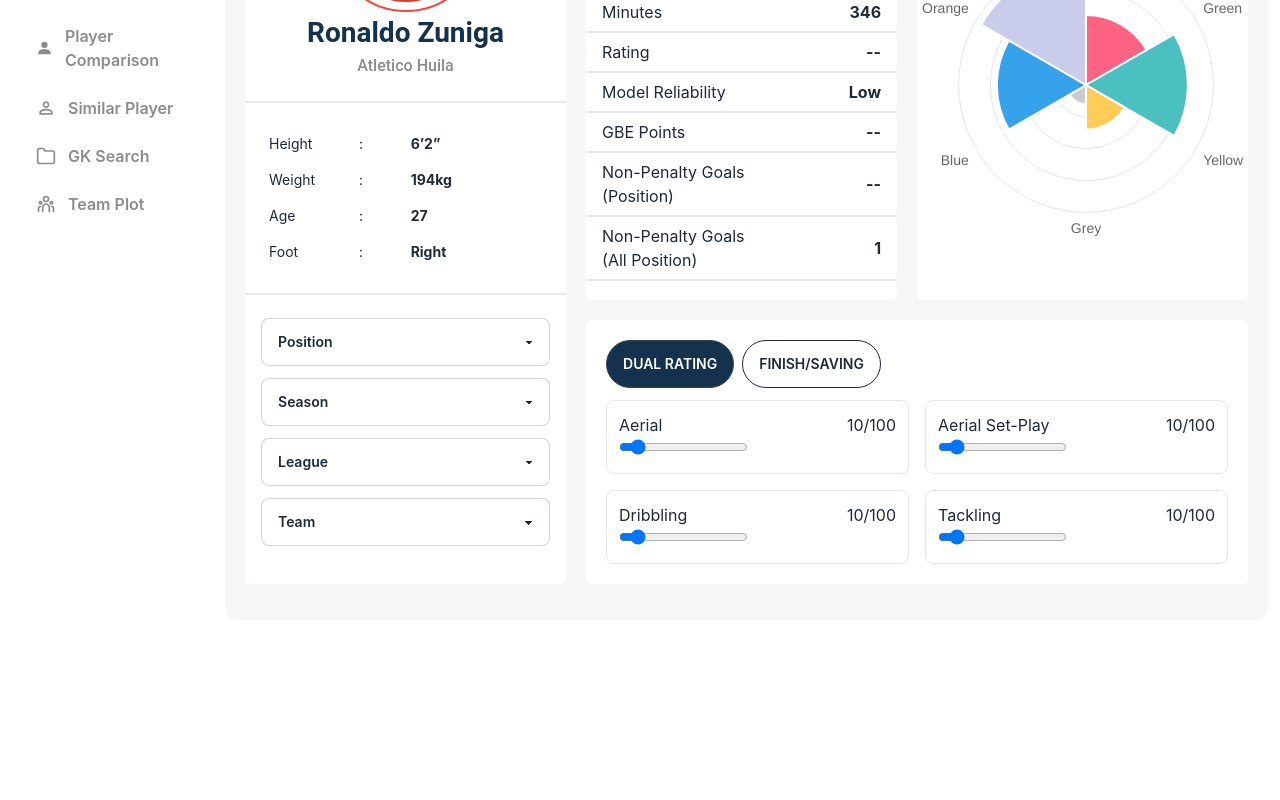
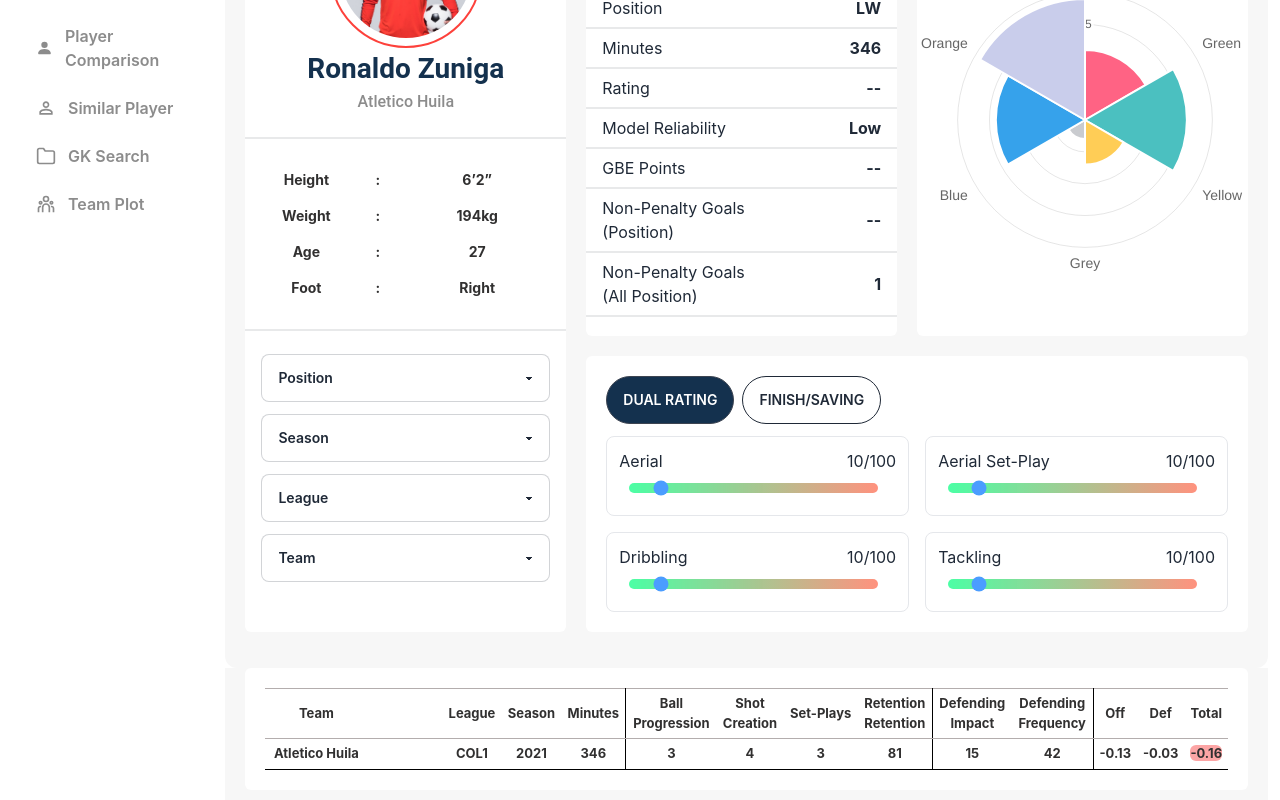
Before and after one commit to reshad21/football-figma, a React (Create React App) app: page / in a window 1280 px wide. Shown: the part 258-1058 px from the top of the page. Before the commit the page ends 878 px from the top, so only its background shows below. Built offline with nearby package versions, Linux system fonts and the light colour scheme.

Commit message:
table input

```diff
--- a/src/Pages/Home/Home/Home.js
+++ b/src/Pages/Home/Home/Home.js
@@ -1,4 +1,5 @@
 import React from 'react';
+import Table from '../../../components/HomepageTable/Table';
 import PlayerCard from '../../../components/PlayerCard';
 import PlayerSkills from '../../../components/PlayerSkills';
 import PolarChart from '../../../components/PolarChart';
@@ -6,7 +7,8 @@ import ProfileCard from '../../../components/ProfileCard';
 
 const Home = () => {
     return (
-        <div className='flex bg-[#F7F7F7] w-[88%] px-5 py-9 rounded-[12px] gap-5 justify-between'>
+        <div className='w-[88%] flex flex-col py-9'>
+            <div className='flex bg-[#F7F7F7] w-[100%] px-5 py-9 rounded-[12px] gap-5 justify-between'>
                 <PlayerCard></PlayerCard>
                 <div className="flex flex-col gap-5 w-[66%]">
                     <div className='flex gap-5 w-full'>
@@ -16,6 +18,10 @@ const Home = () => {
                     <PlayerSkills></PlayerSkills>
                 </div>
             </div>
+            <div className="bg-[#F7F7F7] w-[100%] px-5 pb-5">
+                <Table></Table>
+            </div>
+        </div>
     );
 };
 
--- /dev/null
+++ b/src/components/HomepageTable/Table.css
@@ -0,0 +1,52 @@
+table {
+    /* border: 1px solid #b3adad; */
+    border-collapse: collapse;
+    padding: 5px;
+    font-weight: bold;
+}
+
+table th {
+    border-top: 1px solid #b3adad;
+    border-bottom: 1px solid #b3adad;
+    padding: 5px;
+    background: #ffffff;
+    color: #313030;
+    font-size: 13px;
+}
+
+table td {
+    /* border: 1px solid #b3adad; */
+    text-align: center;
+    padding: 5px;
+    background: #ffffff;
+    color: #313030;
+    font-size: 13px;
+}
+
+/* custome css */
+/* table {
+    border-collapse: collapse;
+}
+
+td {
+    border: 1px solid black;
+}
+
+/* specific cell */
+#cell-border {
+    /* border-top: 2px solid red; */
+    /* border-left: 2px solid red; */
+    border-right: 1px solid black;
+    /* border-bottom: 1px solid black; */
+}
+
+#row-border {
+    border-bottom: 1px solid black;
+}
+
+/* tr:nth-child(1){
+    cellspacing: 10px;
+} */
+.larger-padding {
+    padding-right: 80px;
+}
--- /dev/null
+++ b/src/components/HomepageTable/Table.jsx
@@ -0,0 +1,47 @@
+import React from 'react';
+import './Table.css';
+const Table = () => {
+    return (
+        <div className='card bg-base-100 w-[100%] rounded-md p-5'>
+            <table className='w-full'>
+                <thead>
+                    <tr>
+                        <th class="larger-padding">Team</th>
+                        <th>League</th>
+                        <th>Season</th>
+                        <th id="cell-border">Minutes</th>
+                        <th><span>Ball</span> <br /> <span>Progression</span></th>
+                        <th><span>Shot</span> <br /> <span>Creation</span></th>
+                        <th>Set-Plays</th>
+                        <th id="cell-border"><span>Retention</span> <br /> <span>Retention</span></th>
+                        <th><span>Defending</span> <br /> <span>Impact</span></th>
+                        <th id="cell-border"><span>Defending</span> <br /> <span>Frequency</span></th>
+                        <th>Off</th>
+                        <th>Def</th>
+                        <th>Total</th>
+                    </tr>
+                </thead>
+                <tbody>
+                    <tr id="row-border">
+                        <td class="larger-padding">Atletico Huila</td>
+                        <td>COL1</td>
+                        <td>2021</td>
+                        <td id="cell-border">346</td>
+                        <td>3</td>
+                        <td>4</td>
+                        <td>3</td>
+                        <td id="cell-border">81</td>
+                        <td>15</td>
+                        <td id="cell-border">42</td>
+                        <td>-0.13</td>
+                        <td>-0.03</td>
+                        <td><span className='bg-red-300 rounded-md'>-0.16</span></td>
+                    </tr>
+                </tbody>
+            </table>
+
+        </div>
+    );
+};
+
+export default Table;
--- a/src/components/PlayerSkills.jsx
+++ b/src/components/PlayerSkills.jsx
@@ -6,7 +6,42 @@ const PlayerSkills = () => {
     const [setPlay, setPlayValue] = useState(10);
     const [Dribbling, setDribblingValue] = useState(10);
     const [Tackling, setTacklingValue] = useState(10);
+
+    const rangeSliderStyles = {
+        rangeSlider: {
+            WebkitAppearance: 'none',
+            width: '90%',
+            height: '10px',
+            background: 'linear-gradient(to right, #00FF7F, #FF6347)',
+            outline: 'none',
+            opacity: '0.7',
+            transition: 'opacity .2s',
+            borderRadius: '5px',
+            margin: '10px',
+        },
+        rangeSliderThumb: {
+            WebkitAppearance: 'none',
+            // appearance: 'none',
+            width: '20px',
+            height: '20px',
+            borderRadius: '50%',
+            cursor: 'pointer',
+            background: 'white',
+            boxShadow: '0px 0px 5px rgba(0, 0, 0, 0.2)',
+        },
+        rangeSliderThumbCustom: {
+            background: 'url(`../assets/Group 257.png`) center center no-repeat',
+            backgroundSize: '50% 50%',
+            border: 'none',
+        },
+        rangeSliderThumbActive: {
+            backgroundColor: 'red',
+        }
+    };
+
+
     return (
+
         <div className='card bg-base-100 w-[100%] rounded-md p-5'>
             <div className="cardHeader pb-3">
                 <Link className='btn h-[38px] rounded-full mr-2 bg-[#14314E]'>Dual Rating</Link>
@@ -19,7 +54,7 @@ const PlayerSkills = () => {
                         <span>Aerial</span>
                         <span>{Aerial}/100</span>
                     </div>
-                    <input type="range" min="0" max="100" value={Aerial} onChange={e => AerialValue(e.target.value)} className="" />
+                    <input type="range" min="0" max="100" value={Aerial} onChange={e => AerialValue(e.target.value)} style={rangeSliderStyles.rangeSlider} />
                 </div>
 
                 <div className="skills border rounded-lg p-3">
@@ -27,7 +62,7 @@ const PlayerSkills = () => {
                         <span>Aerial Set-Play</span>
                         <span>{setPlay}/100</span>
                     </div>
-                    <input type="range" min="0" max="100" value={setPlay} onChange={e => setPlayValue(e.target.value)} className="" />
+                    <input type="range" min="0" max="100" value={setPlay} onChange={e => setPlayValue(e.target.value)} style={rangeSliderStyles.rangeSlider} />
                 </div>
 
                 <div className="skills border rounded-lg p-3">
@@ -35,7 +70,7 @@ const PlayerSkills = () => {
                         <span>Dribbling</span>
                         <span>{Dribbling}/100</span>
                     </div>
-                    <input type="range" min="0" max="100" value={Dribbling} onChange={e => setDribblingValue(e.target.value)} className="" />
+                    <input type="range" min="0" max="100" value={Dribbling} onChange={e => setDribblingValue(e.target.value)} style={rangeSliderStyles.rangeSlider} />
                 </div>
 
                 <div className="skills border rounded-lg p-3">
@@ -43,7 +78,7 @@ const PlayerSkills = () => {
                         <span>Tackling</span>
                         <span>{Tackling}/100</span>
                     </div>
-                    <input type="range" min="0" max="100" value={Tackling} onChange={e => setTacklingValue(e.target.value)} className="" />
+                    <input type="range" min="0" max="100" value={Tackling} onChange={e => setTacklingValue(e.target.value)} style={rangeSliderStyles.rangeSlider} />
                 </div>
             </div>
 
```
Lines whose indentation alone changed are shown as unchanged.
